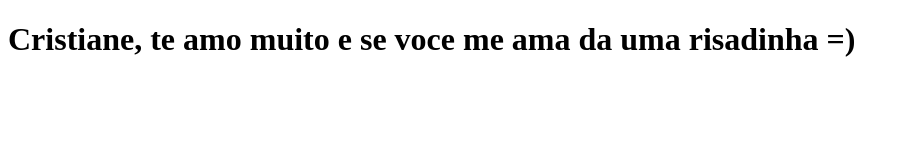
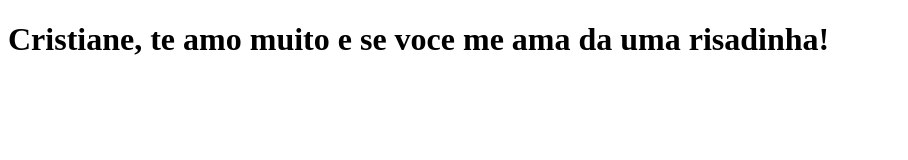
Before and after one commit to KaalebCG/clone-tabnews, a Next.js app: page / in a window 1280 px wide. Shown: the top 160 px of the page, without its empty margins (0-908 px from the left). Built offline with nearby package versions, Linux system fonts and the light colour scheme.

Commit message:
modificando a frase

```diff
--- a/pages/index.js
+++ b/pages/index.js
@@ -1,5 +1,5 @@
 function Home(){
-    return <h1>Cristiane, te amo muito e se voce me ama da uma risadinha =)</h1>
+    return <h1>Cristiane, te amo muito e se voce me ama da uma risadinha!</h1>
 }
 
 export default Home;
```
